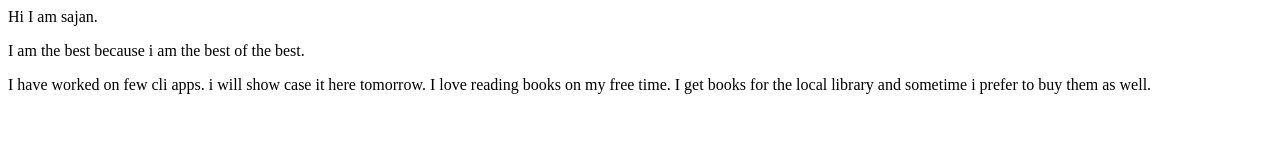
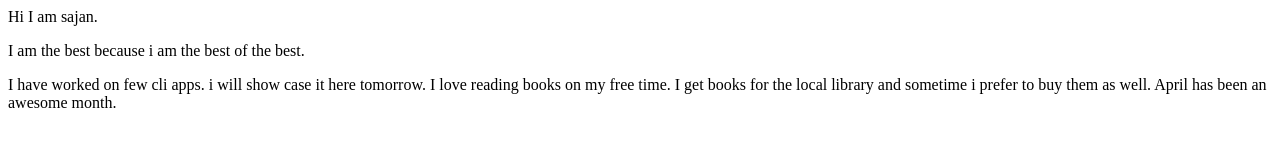
Before and after one commit to SajanMG/new-one-, a plain HTML site: page index.html in a window 1280 px wide. Drawn offline with Linux system fonts and the light colour scheme.

Commit message:
update
Update for april

```diff
--- a/index.html
+++ b/index.html
@@ -12,6 +12,6 @@
 
     I have worked on few cli apps. i will show case it here tomorrow. I love
     reading books on my free time. I get books for the local library and
-    sometime i prefer to buy them as well.
+    sometime i prefer to buy them as well. April has been an awesome month.
   </body>
 </html>
```
